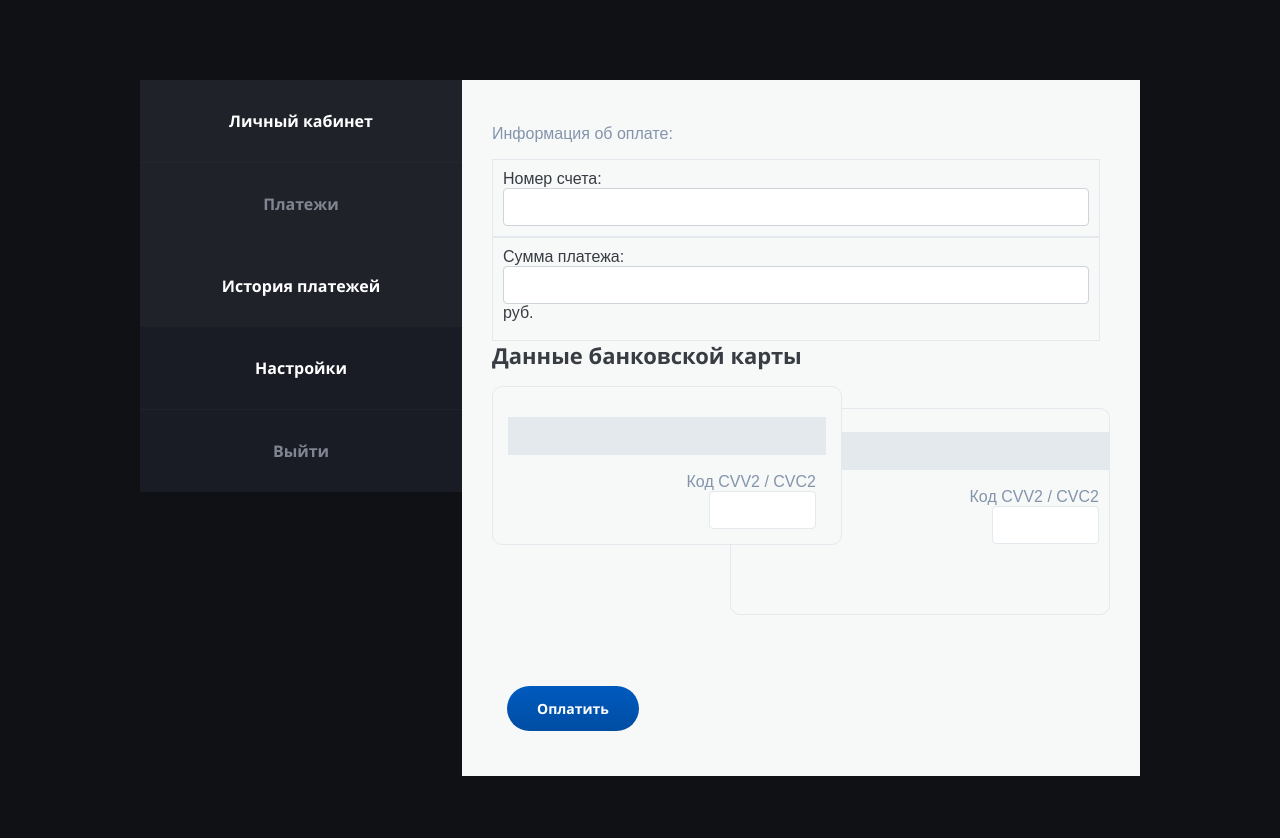
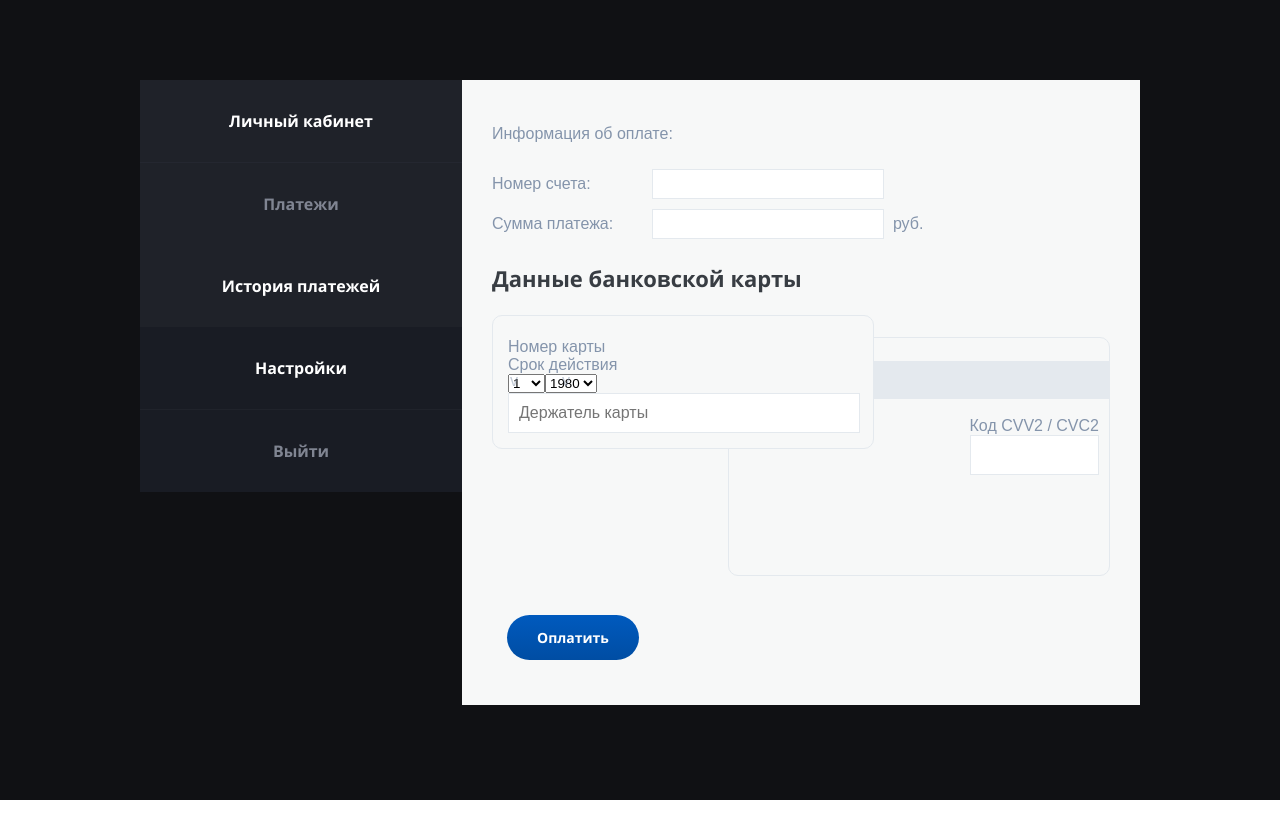
Before and after one commit to Spanri/card-payment-page, a Vue app: page /payment in a window 1280 px wide. Shown: the top 838 px of the page. After the commit the page ends 800 px from the top, so only its background shows below. Built offline with nearby package versions, Linux system fonts and the light colour scheme.

Commit message:
validation and other things

```diff
--- a/src/assets/scss/_mixins.scss
+++ b/src/assets/scss/_mixins.scss
@@ -34,3 +34,20 @@
     padding: 5px;
   }
 }
+
+@mixin error {
+  .error {
+    width: 100%;
+    margin-top: 0.25rem;
+    font-size: 80%;
+    color: #dc3545;
+  }
+
+  .input-error {
+    border: #dc3545 2px solid;
+  }
+
+  .input-success:focus {
+    border: #99db42 2px solid;
+  }
+}
--- a/src/components/PaymentExtCard.vue
+++ b/src/components/PaymentExtCard.vue
@@ -2,14 +2,19 @@
   <div class="ext-card">
     <span>Номер карты</span>
     <br>
-    <div class="ext-card__input-number">
-      <input
-        v-for="(elem, index) in ['cardNumber1', 'cardNumber2', 'cardNumber3', 'cardNumber4']" :key="index"
-        oninput="this.value = this.value.replace(/[^0-9]/g, '')"
-        maxlength="4" title="Введите 4 цифры"
-        pattern="[0-9]{4}" required
-        type="text" :v-model="elem"
-      >
+    <div class="ext-card__input-number-group">
+      <!-- <input
+        v-for="index in 4" :key="index"
+        class="ext-card__input-number"
+        title="Введите 4 цифры" minlength="4"
+        v-model="$v.cardNumber[index].$model" @keypress="onlyNumber"
+        :class="{
+          'input-error':
+            $v.cardNumber[index].$invalid && $v.cardNumber[index].$dirty,
+          'input-success': !$v.cardNumber[index].$invalid}"
+        @input="!$v.cardNumber[index].$invalid ?
+          setInfo('cardHolder', $v.cardNumber[index].$model) : ''"
+      > -->
     </div>
     <span>Срок действия</span>
     <br>
@@ -31,14 +36,68 @@
     </div>
     <br>
     <input
-      class="ext-card__cardholder" v-model="cardHolder"
-      type="text" placeholder="Держатель карты"
-      title="Введите имя и фамилию держателя карты. Только латинские буквы и пробелы" pattern="[a-zA-Z ]{4,}"
-      oninput="this.value = this.value.replace(/[^a-zA-Z ]/g, '')"
-      minlength="4" required
-    >
+        class="ext-card__cardholder" placeholder="Держатель карты"
+        title="Введите имя и фамилию держателя карты" minlength="4"
+        v-model="$v.cardHolder.$model" @keypress="onlyLatinLetters"
+        :class="{
+          'input-error': $v.cardHolder.$invalid && $v.cardHolder.$dirty,
+          'input-success': !$v.cardHolder.$invalid}"
+        @input="!$v.cardHolder.$invalid ?
+          setInfo('cardHolder', $v.cardHolder.$model) : ''"
+      >
+      <div
+        class="error"
+        v-if="!$v.cardHolder.required && $v.cardHolder.$dirty"
+      >
+        Поле обязательно.
+      </div>
+      <div
+        class="error"
+        v-if="!$v.cardHolder.minLength && $v.cardHolder.$dirty"
+      >
+        Необходимо ввести как минимум 4 символа.
+      </div>
   </div>
 </template>
+
+<script>
+import { required, minLength, } from 'vuelidate/lib/validators';
+import { input, } from "@/mixins/input";
+
+export default {
+  name: 'PaymentInfo',
+  mixins: [input,], // берем отсюда метод onlyLatinLetters, onlyNumber
+  data() {
+    return {
+      cardNumber: [],
+      cardHolder: '',
+    };
+  },
+  methods: {
+    setInfo(valName, val) {
+      this.$emit('setInfo', valName, val);
+    },
+  },
+  validations: {
+    cardHolder: {
+      type: String,
+      required,
+      minLength: minLength(4),
+    },
+    cardNumber: {
+      0: {
+        required,
+      },
+      1: {
+        required,
+      },
+      2: {
+        required,
+      },
+    },
+  },
+};
+</script>
 
 <style lang="scss" scoped>
 input {
@@ -46,6 +105,7 @@ input {
 }
 
 .ext-card {
+  @include error;
   // z-index: 1;
   // position: absolute;
   // padding: 22px 15px 15px;
@@ -54,11 +114,11 @@ input {
   // border-radius: 10px;
   // background: $color-backg-content;
 
-  &__input-number:last-child {
+  &__input-number-group:last-child {
     margin-right: 0;
   }
 
-  &__input-number input {
+  &__input-number-group input {
     width: 40px;
   }
 
--- a/src/components/PaymentInfo.vue
+++ b/src/components/PaymentInfo.vue
@@ -3,28 +3,51 @@
     <p class="info__title">Информация об оплате:</p>
     <div class="info__input-group">
       <span class="info__span">Номер счета:</span>
-      <b-form-input
+      <input
         class="info__input" title="Введите номер счета"
         v-model="$v.accountNumber.$model" @keypress="onlyNumber"
-        :state="$v.accountNumber.$dirty ? !$v.accountNumber.$error : null"
-        aria-describedby="info__invalid-account-number" maxlength="20"
-      />
-      <b-form-invalid-feedback id="info__invalid-account-number">
+        :class="{
+          'input-error': $v.accountNumber.$invalid && $v.accountNumber.$dirty,
+          'input-success': !$v.accountNumber.$invalid}"
+        maxlength="20"
+        @input="
+          !$v.accountNumber.$invalid ?
+            setInfo('accountNumber', $v.accountNumber.$model) : '';
+          !$v.accountNumber.$invalid && $v.accountNumber.$model.length == 20 ?
+            $event.target.nextElementSibling.focus() : ''"
+      >
+      <div
+        class="error"
+        v-if="!$v.accountNumber.required && $v.accountNumber.$dirty"
+      >
+        Поле обязательно.
+      </div>
+      <div
+        class="error"
+        v-if="!$v.accountNumber.minLength && $v.accountNumber.$dirty"
+      >
         Необходимо ввести 20 цифр.
-      </b-form-invalid-feedback>
+      </div>
     </div>
     <div class="info__input-group">
       <span class="info__span">Сумма платежа:</span>
-      <b-form-input
+      <input
         class="info__input" title="Введите сумму платежа"
         v-model="$v.amount.$model" @keypress="onlyNumber"
-        :state="$v.amount.$dirty ? !$v.amount.$error : null"
-        aria-describedby="info__invalid-amount"
-      />
-      <label> руб.</label>
-      <b-form-invalid-feedback id="info__invalid-amount">
-        Необходимо ввести сумму от 100р.
-      </b-form-invalid-feedback>
+        :class="{
+          'input-error': $v.amount.$invalid && $v.amount.$dirty,
+          'input-success': !$v.amount.$invalid}"
+        maxlength="20"
+        @input="!$v.amount.$invalid ?
+          setInfo('amount', $v.amount.$model) : ''"
+      >
+      <label>&nbsp;&nbsp;руб.</label>
+      <div class="error" v-if="!$v.amount.required && $v.amount.$dirty">
+        Поле обязательно.
+      </div>
+      <div class="error" v-if="!$v.amount.minValue  && $v.amount.$dirty">
+        Сумма должна быть больше или равна 100.
+      </div>
     </div>
   </div>
 </template>
@@ -35,31 +58,16 @@ import { input, } from "@/mixins/input";
 
 export default {
   name: 'PaymentInfo',
-  mixins: [input,], // берем отсюда метод OnlyNumber
+  mixins: [input,], // берем отсюда метод onlyNumber
   data() {
     return {
       accountNumber: '',
       amount: '',
     };
   },
-  watch: {
-    /* Отслеживаем изменение параметра invalid. Если он
-      сменился на false, значит значение больше не инвалид,
-      то есть валид, следовательно отправляем в родительский
-      блок. */
-    '$v.accountNumber.$invalid'(newVal) {
-      if (newVal == false) {
-        this.$emit('setInfo', {
-          accountNumber: this.accountNumber,
-        });
-      }
-    },
-    '$v.amount.$invalid'(newVal) {
-      if (newVal == false) {
-        this.$emit('setInfo', {
-          amount: this.amount,
-        });
-      }
+  methods: {
+    setInfo(valName, val) {
+      this.$emit('setInfo', valName, val);
     },
   },
   validations: {
@@ -72,7 +80,7 @@ export default {
     amount: {
       type: Number,
       required,
-      maxValue: (value) => value > 100,
+      minValue: (value) => value >= 100,
     },
   },
 };
@@ -80,12 +88,22 @@ export default {
 
 <style lang="scss" scoped>
 .info {
+  @include error;
+  margin-bottom: 25px;
 
   &__input-group {
-    @include input;
-
     margin: 0 10px 0 0;
     padding-top: 10px;
+  }
+
+  &__input {
+    @include input;
+    min-width: 220px;
+    background: $color-gray-light;
+    color: $color-gray-dark;
+    // border: 2px $color-gray-pre-medium solid;
+    padding: 5px;
+    font: 1em;
   }
 
   &__title {
--- a/src/components/PaymentIntCard.vue
+++ b/src/components/PaymentIntCard.vue
@@ -3,15 +3,21 @@
     <div class="int-card__line"></div>
     <p class="int-card__title">Код CVV2 / CVC2</p>
     <div class="int-card__input-group">
-      <b-form-input
+      <input
         class="int-card__input" title="Введите 3 цифры"
         v-model="$v.cardCode.$model" @keypress="onlyNumber"
-        :state="$v.cardCode.$dirty ? !$v.cardCode.$error : null"
-        aria-describedby="int-card__invalid" maxlength="3"
-      />
-      <b-form-invalid-feedback id="int-card__invalid">
+        :class="{
+          'input-error': $v.cardCode.$invalid && $v.cardCode.$dirty,
+          'input-success': !$v.cardCode.$invalid}"
+        maxlength="3"
+        @input="!$v.cardCode.$invalid ? setIntСard() : ''"
+      >
+      <div
+        class="error"
+        v-if="!$v.cardCode.minLength && $v.cardCode.$dirty"
+      >
         Необходимо ввести 3 цифры.
-      </b-form-invalid-feedback>
+      </div>
     </div>
   </div>
 </template>
@@ -22,22 +28,16 @@ import { input, } from "@/mixins/input";
 
 export default {
   name: 'PaymentIntCard',
-  mixins: [input,], // берем отсюда метод OnlyNumber
+  mixins: [input,], // берем отсюда метод onlyNumber
   data() {
     return {
       cardCode: '',
       errors: [],
     };
   },
-  watch: {
-    /* Отслеживаем изменение параметра invalid. Если он
-      сменился на false, значит значение больше не инвалид,
-      то есть валид, следовательно отправляем в родительский
-      блок. */
-    '$v.cardCode.$invalid'(newVal) {
-      if (newVal == false) {
-        this.$emit('setIntCard', this.cardCode);
-      }
+  methods: {
+    setIntCard() {
+      this.$emit('setIntCard', this.$v.cardCode.$model);
     },
   },
   validations: {
@@ -71,6 +71,14 @@ export default {
   // border: 1px $color-border solid;
   // border-radius: 10px;
   // overflow: hidden;
+  @include error;
+
+  /* переопределение */
+  .error {
+    display: inline-block;
+    text-align: right;
+    padding-right: 7px;
+  }
 
   &__title {
     text-align: right;
--- a/src/main.js
+++ b/src/main.js
@@ -3,13 +3,13 @@ import App from './App.vue';
 import router from './router';
 import store from './store';
 import Vuelidate from 'vuelidate';
-import BootstrapVue from "bootstrap-vue";
-import "bootstrap/dist/css/bootstrap.css";
+// import BootstrapVue from "bootstrap-vue";
+// import "bootstrap/dist/css/bootstrap.css";
 // import 'bootstrap-vue/dist/bootstrap-vue.css'
 
 Vue.config.productionTip = false;
 Vue.use(Vuelidate);
-Vue.use(BootstrapVue);
+// Vue.use(BootstrapVue);
 
 new Vue({
   router,
--- a/src/mixins/input.js
+++ b/src/mixins/input.js
@@ -6,5 +6,11 @@ export const input = {
         event.preventDefault();
       }
     },
+    onlyLatinLetters(event) {
+      console.log(event.key);
+      if (/[^a-zA-Z ]/i.test(event.key)) {
+        event.preventDefault();
+      }
+    },
   },
 };
--- a/src/views/History.vue
+++ b/src/views/History.vue
@@ -11,7 +11,7 @@
           <th class="history__item">Сумма платежа</th>
         </tr>
       </thead>
-      <tbody class="history__body">
+      <tbody class="history__body" v-cloak>
         <tr
           v-for="(payment, index) in payments" :key="index"
           class="history__body-tr"
@@ -38,6 +38,10 @@ export default {
 </script>
 
 <style lang="scss" scoped>
+[v-cloak] {
+  display: none;
+}
+
 .history {
   @include content;
 
--- a/src/views/Payment.vue
+++ b/src/views/Payment.vue
@@ -1,15 +1,16 @@
 <template>
   <form class="payment" @submit.prevent="submit">
-    <PaymentInfo class="payment__info"/>
+    <PaymentInfo class="payment__info" @setInfo="setInfo" />
     <div class="payment__card">
       <p class="payment__card-title">Данные банковской карты</p>
       <div class="payment__card-details">
-        <!-- <PaymentExtCard class="payment__ext-card" /> -->
-        <PaymentIntCard
-          class="payment__ext-card" @setIntCard="setIntCard"
+        <PaymentExtCard
+          class="payment__ext-card"
+          @setExtCard="setExtCard"
         />
         <PaymentIntCard
-          class="payment__int-card" @setIntCard="setIntCard"
+          class="payment__int-card"
+          @setIntCard="setIntCard"
         />
       </div>
     </div>
@@ -24,7 +25,7 @@ export default {
   name: 'Payment',
   components: {
     PaymentInfo: () => import("@/components/PaymentInfo"),
-    // PaymentExtCard: () => import("@/components/PaymentExtCard"),
+    PaymentExtCard: () => import("@/components/PaymentExtCard"),
     PaymentIntCard: () => import("@/components/PaymentIntCard"),
   },
   data() {
@@ -40,9 +41,14 @@ export default {
     };
   },
   methods: {
+    setExtCard(valName, val) {
+      this[valName] = val;
+    },
     setIntCard(val) {
       this.cardCode = val;
-      console.log(this.cardCode);
+    },
+    setInfo(valName, val) {
+      this[valName] = val;
     },
     dateFormat(date) {
       let months = [ 'янв', 'фев', 'мар', 'апр', 'май', 'июн', 'июл', 'авг', 'сен', 'окт', 'ноя', 'дек', ];
```
Also changed, not shown: 1 other file (tests, documents, lock files or other folders).
